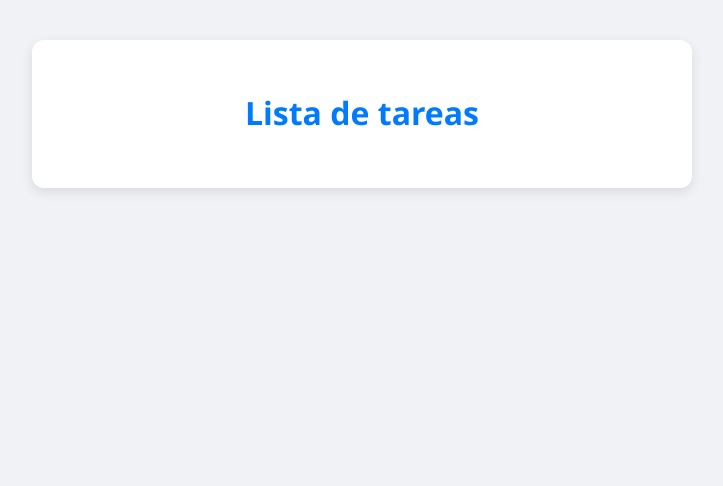
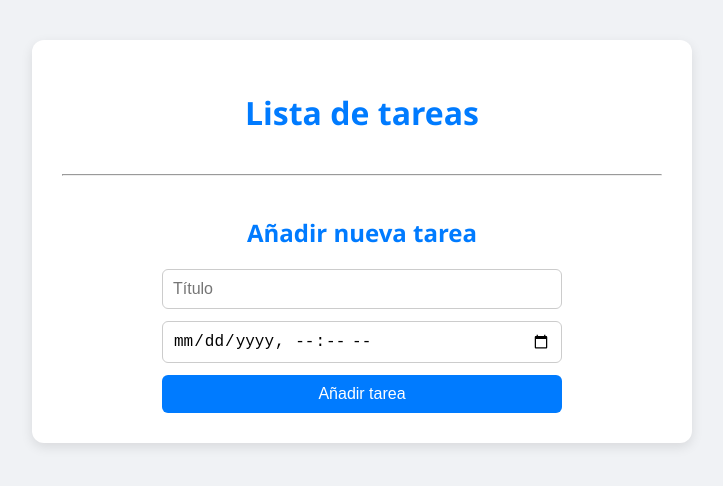
Before and after one commit to jesusgiltw/team-todo-app, a React (Create React App) app in the folder frontend/: page / in a window 1280 px wide. Shown: the top 486 px of the page, without its empty margins (278-1001 px from the left). Built offline with nearby package versions, Linux system fonts and the light colour scheme; no server answers.

Commit message:
add new task and order by due date and completed

```diff
--- a/frontend/src/App.css
+++ b/frontend/src/App.css
@@ -71,3 +71,45 @@ button {
 button:hover {
   background-color: #218838;
 }
+
+form.task-form {
+  display: flex;
+  flex-direction: column;
+  gap: 12px;
+  max-width: 400px;
+  margin: 0 auto;
+}
+
+form.task-form input {
+  padding: 10px;
+  font-size: 16px;
+  border: 1px solid #ccc;
+  border-radius: 6px;
+}
+
+form.task-form button {
+  background-color: #007bff;
+  color: white;
+  border: none;
+  padding: 10px;
+  border-radius: 6px;
+  cursor: pointer;
+  font-size: 16px;
+}
+
+form.task-form button:hover {
+  background-color: #0069d9;
+}
+
+h2 {
+  text-align: center;
+  color: #007bff;
+}
+
+form.task-form {
+  display: flex;
+  flex-direction: column;
+  gap: 12px;
+  max-width: 400px;
+  margin: 0 auto; /* <-- Esto centra horizontalmente */
+}
--- a/frontend/src/App.js
+++ b/frontend/src/App.js
@@ -3,6 +3,8 @@ import './App.css';
 
 function App() {
   const [tasks, setTasks] = useState([]);
+  const [newTitle, setNewTitle] = useState('');
+  const [newDueDate, setNewDueDate] = useState('');
 
   const fetchTasks = () => {
     fetch('http://localhost:5000/api/tasks')
@@ -26,17 +28,52 @@ function App() {
       await fetch(`http://localhost:5000/api/tasks/${taskId}/complete`, {
         method: 'POST',
       });
-      fetchTasks(); // Recargar la lista tras completar
+      fetchTasks();
     } catch (err) {
       console.error('Error al completar la tarea:', err);
     }
   };
 
+  const handleAddTask = async (e) => {
+    e.preventDefault();
+
+    if (!newTitle || !newDueDate) {
+      alert('Por favor, completa ambos campos');
+      return;
+    }
+
+    try {
+      await fetch('http://localhost:5000/api/tasks', {
+        method: 'POST',
+        headers: { 'Content-Type': 'application/json' },
+        body: JSON.stringify({
+          title: newTitle,
+          dueDate: new Date(newDueDate).toISOString()
+        })
+      });
+
+      setNewTitle('');
+      setNewDueDate('');
+      fetchTasks();
+    } catch (err) {
+      console.error('Error al añadir la tarea:', err);
+    }
+  };
+
+  // Ordenar tareas: pendientes primero, luego completadas, ambas por fecha
+  const sortedTasks = [...tasks].sort((a, b) => {
+    if (a.isCompleted !== b.isCompleted) {
+      return a.isCompleted ? 1 : -1;
+    }
+    return new Date(a.dueDate) - new Date(b.dueDate);
+  });
+
   return (
     <div className="container">
       <h1>Lista de tareas</h1>
+
       <ul>
-        {tasks.map(task => {
+        {sortedTasks.map(task => {
           const baseClass = task.isCompleted ? 'completed' : '';
           const urgentClass = !task.isCompleted && isUrgent(task.dueDate) ? 'urgent' : '';
           const className = `${baseClass} ${urgentClass}`.trim();
@@ -56,6 +93,24 @@ function App() {
           );
         })}
       </ul>
+
+      <hr style={{ margin: '40px 0' }} />
+
+      <h2>Añadir nueva tarea</h2>
+      <form onSubmit={handleAddTask} className="task-form">
+        <input
+          type="text"
+          placeholder="Título"
+          value={newTitle}
+          onChange={(e) => setNewTitle(e.target.value)}
+        />
+        <input
+          type="datetime-local"
+          value={newDueDate}
+          onChange={(e) => setNewDueDate(e.target.value)}
+        />
+        <button type="submit">Añadir tarea</button>
+      </form>
     </div>
   );
 }
```
